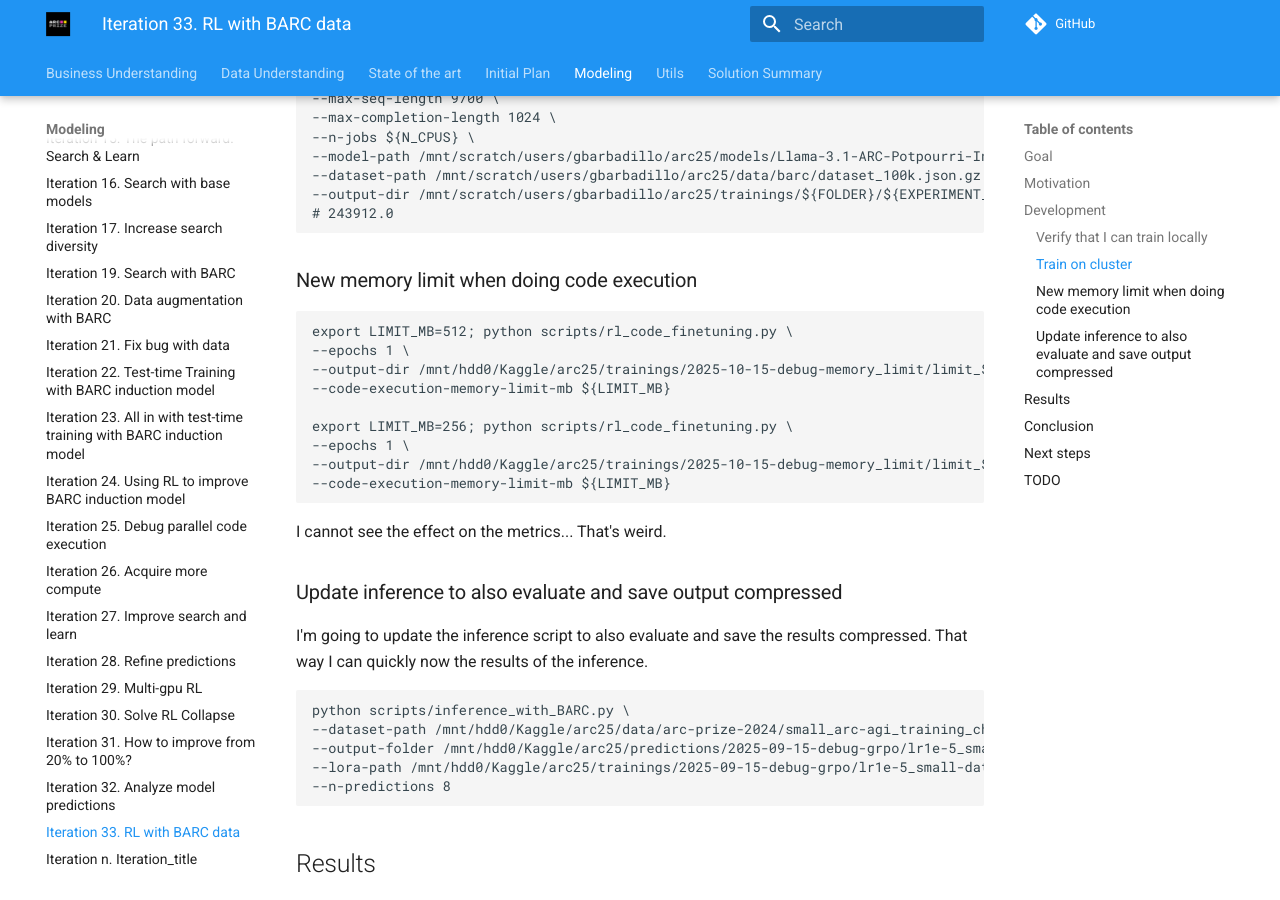
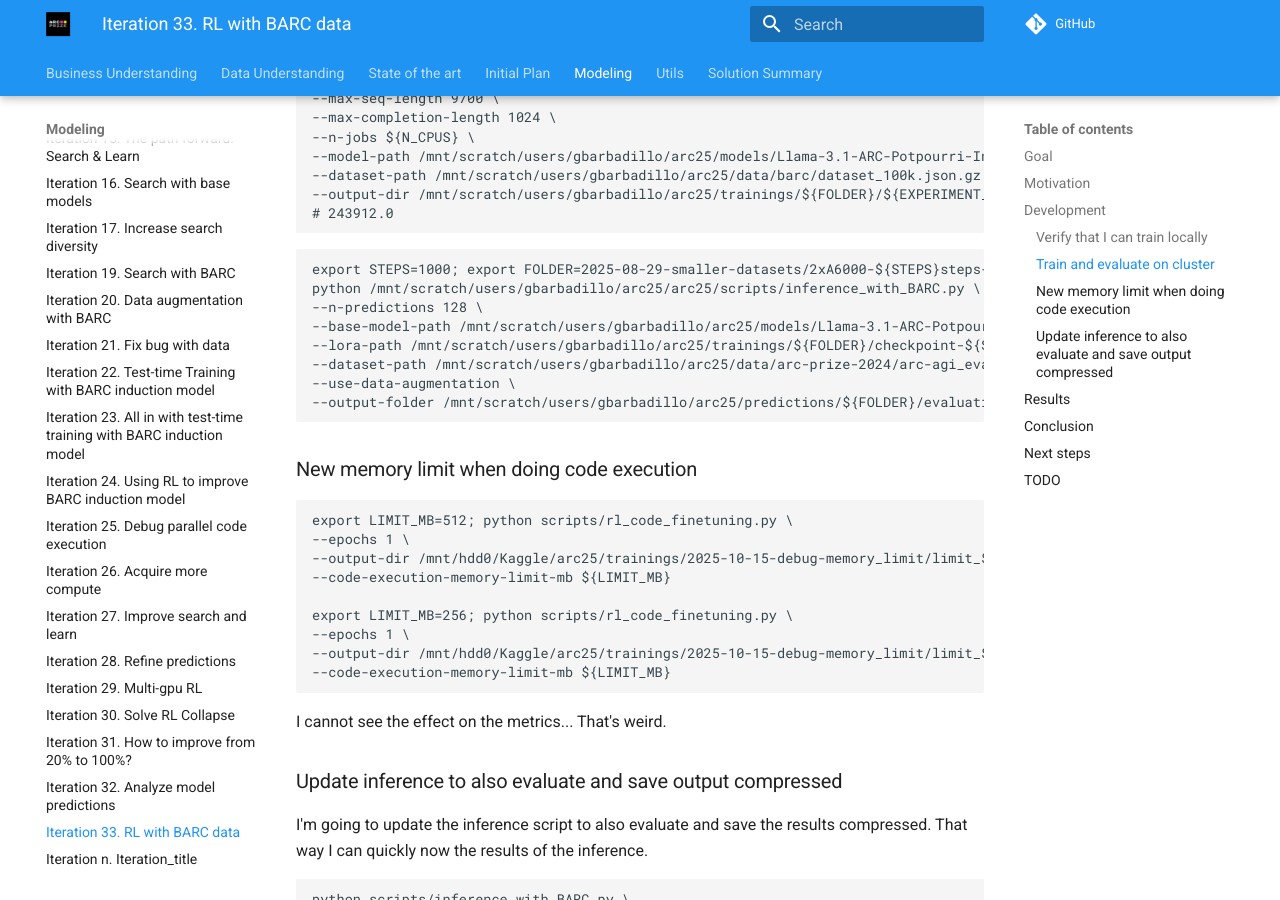
Before and after one commit to ironbar/arc25, an MkDocs documentation site: the page built from docs/modeling/Iteration_33_rl_barc.md, in a window 1280 px wide and 900 px high, scrolled down 2063 px. Built offline with MkDocs 1.6.1 and Material for MkDocs 9.7.7, drawn with Linux system fonts in a browser that asks for light colours; comment, search, counter and statistics services are not loaded; some of the changed text lies outside the part shown.

Commit message:
added command example

````diff
--- a/docs/modeling/Iteration_33_rl_barc.md
+++ b/docs/modeling/Iteration_33_rl_barc.md
@@ -37,7 +37,7 @@
 
 Works perfectly.
 
-### Train on cluster
+### Train and evaluate on cluster
 
 ```bash
 export BETA=0.01
@@ -109,6 +109,17 @@
 # 243912.0
 ```
 
+```bash
+export STEPS=1000; export FOLDER=2025-08-29-smaller-datasets/2xA6000-${STEPS}steps-8192msl-1e-4lr-lora32; condor_submit train.condor command="
+python /mnt/scratch/users/gbarbadillo/arc25/arc25/scripts/inference_with_BARC.py \
+--n-predictions 128 \
+--base-model-path /mnt/scratch/users/gbarbadillo/arc25/models/Llama-3.1-ARC-Potpourri-Induction-8B \
+--lora-path /mnt/scratch/users/gbarbadillo/arc25/trainings/${FOLDER}/checkpoint-${STEPS} \
+--dataset-path /mnt/scratch/users/gbarbadillo/arc25/data/arc-prize-2024/arc-agi_evaluation_challenges.json \
+--use-data-augmentation \
+--output-folder /mnt/scratch/users/gbarbadillo/arc25/predictions/${FOLDER}/evaluation" -append request_gpus=1 -append request_cpus=20 --append 'requirements = (TARGET.Machine == "calculon19.das-nano.com")' -append request_memory=32G
+```
+
 ### New memory limit when doing code execution
 
 ```bash
````
